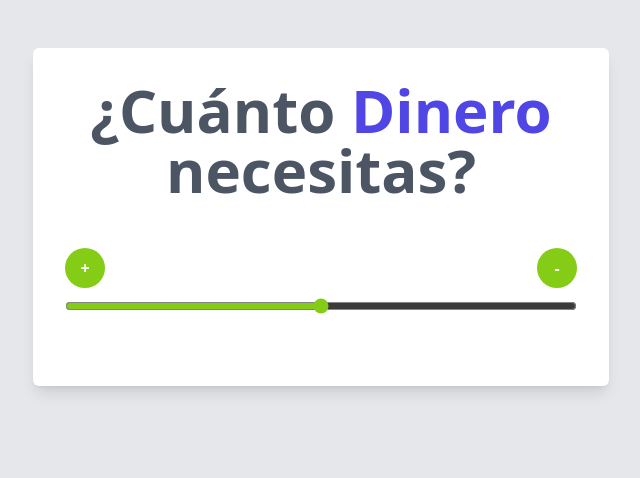
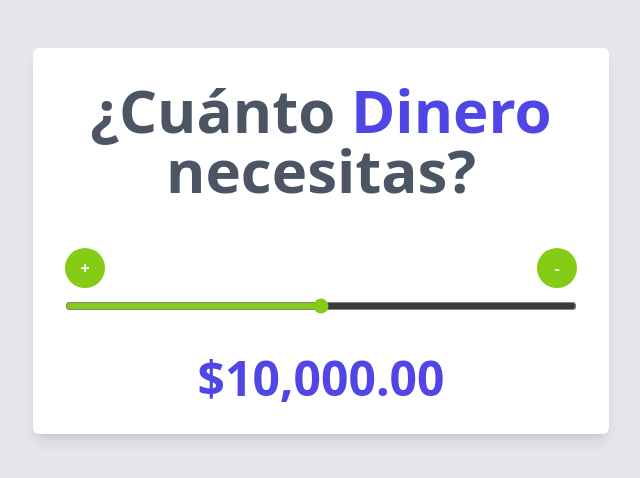
Before and after one commit to JmAtochePascual/cotizador-Prestamo, a React (Vite) app: page / in a window 1280 px wide. Shown: the top 478 px of the page, without its empty margins (319-959 px from the left). Built offline with nearby package versions, Linux system fonts and the light colour scheme.

Commit message:
[FEATURE] Formatear cantidad

```diff
--- a/src/App.jsx
+++ b/src/App.jsx
@@ -3,6 +3,7 @@ import { useState } from "react"
 import Header from "./components/Header"
 import Rango from "./components/Rango"
 import Button from "./components/Button";
+import { formatearCantidad } from "./helpers";
 
 
 function App() {
@@ -59,11 +60,12 @@ function App() {
         />
       </div>
 
-
       <Rango
         cantidad={cantidad}
         setCantidad={handleChangeCantidad}
       />
+
+      <p className="text-center text-5xl font-extrabold text-indigo-600">{formatearCantidad(cantidad)}</p>
 
     </div>
   )
--- /dev/null
+++ b/src/helpers/index.js
@@ -0,0 +1,11 @@
+// Formatear cantidad a moneda USD
+const formatearCantidad = (cantidad) => {
+  return new Intl.NumberFormat('en-US', {
+    style: 'currency',
+    currency: 'USD'
+  }).format(cantidad);
+}
+
+export {
+  formatearCantidad
+}
```
